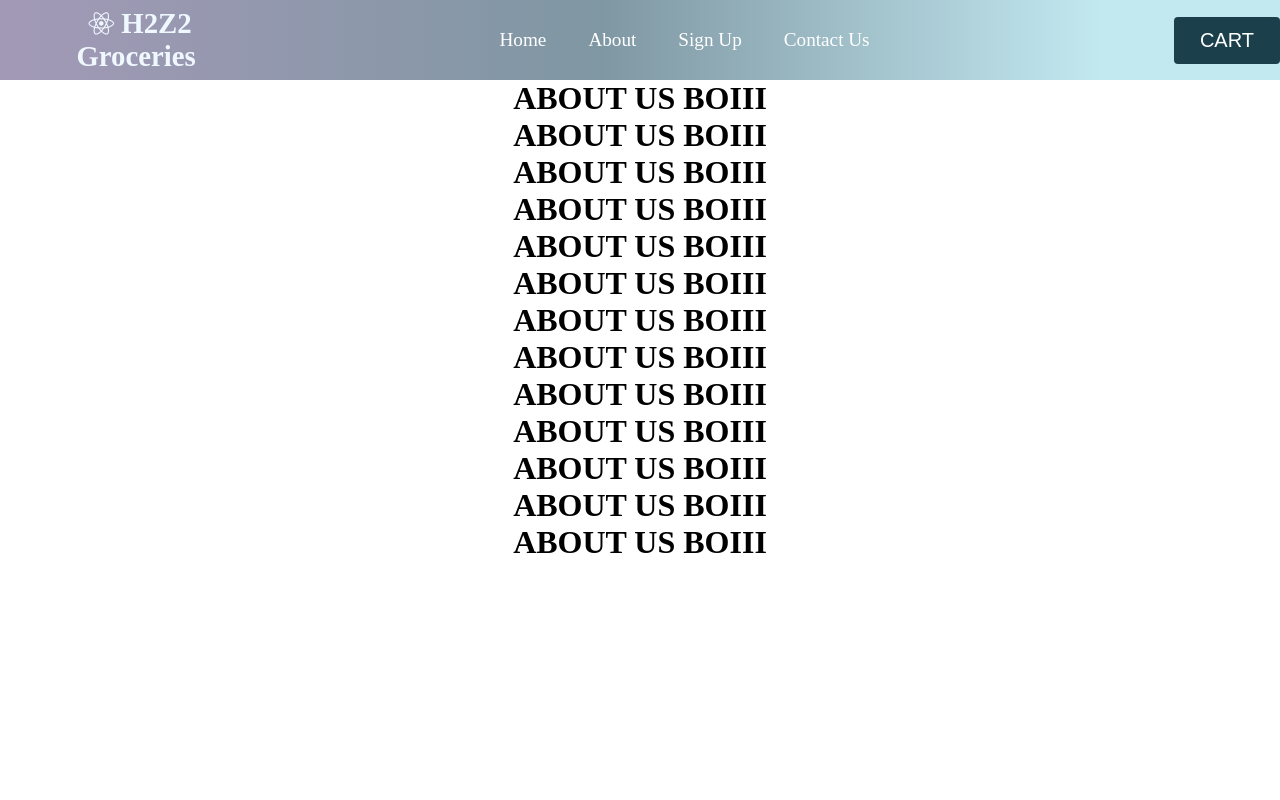
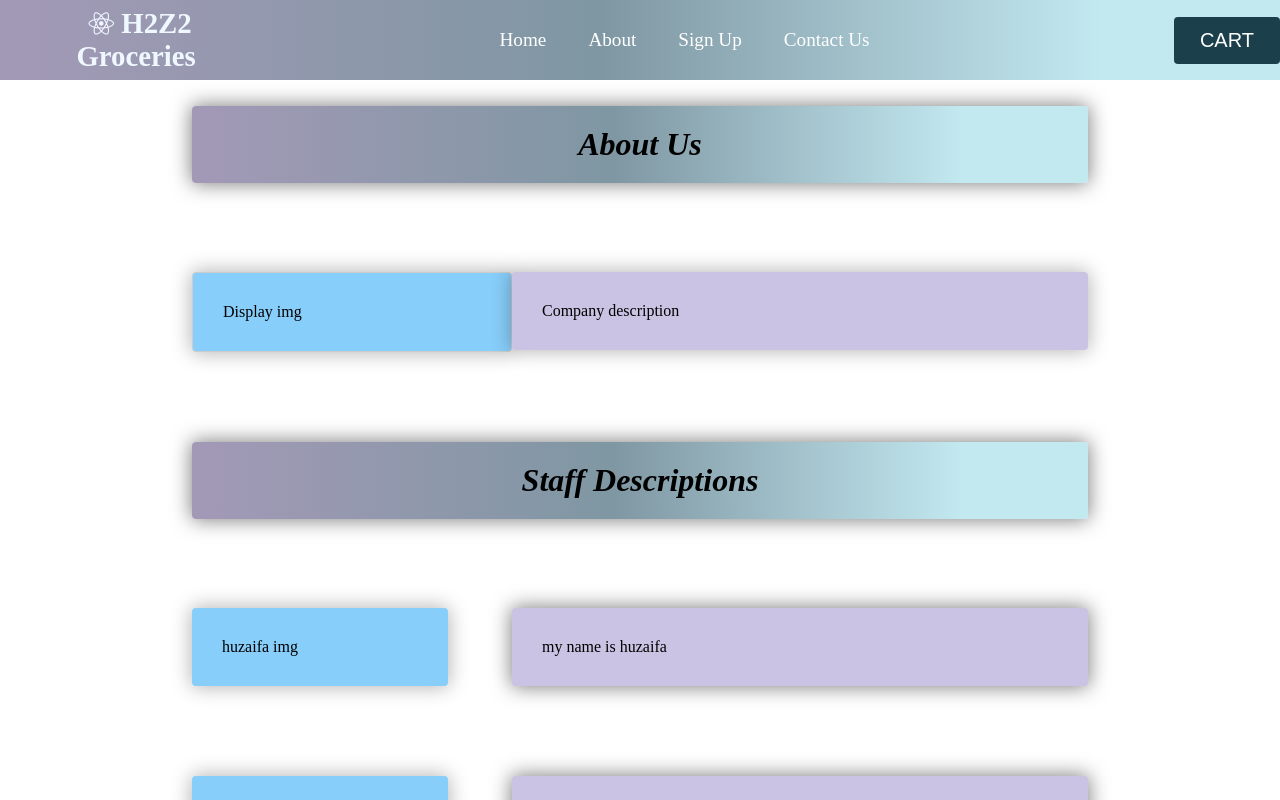
Before and after one commit to huzaifazia17/Online_Grocery_Store, a React (Create React App) app: page /About in a window 1280 px wide. Shown: the top 800 px of the page. Built offline with nearby package versions, Linux system fonts and the light colour scheme; a web font is replaced by a local one.

Commit message:
hanzalah about us commit 1

```diff
--- a/src/JavaScript/About.js
+++ b/src/JavaScript/About.js
@@ -4,23 +4,54 @@ import '../Styles/About.css';
 
 const About = () => {
     return (
-        <div className="Test">
-            <h1>ABOUT US BOIII</h1>
-            <h1>ABOUT US BOIII</h1>
-            <h1>ABOUT US BOIII</h1>
-            <h1>ABOUT US BOIII</h1>
-            <h1>ABOUT US BOIII</h1>
-            <h1>ABOUT US BOIII</h1>
-            <h1>ABOUT US BOIII</h1>
-            <h1>ABOUT US BOIII</h1>
-            <h1>ABOUT US BOIII</h1>
-            <h1>ABOUT US BOIII</h1>
-            <h1>ABOUT US BOIII</h1>
-            <h1>ABOUT US BOIII</h1>
-            <h1>ABOUT US BOIII</h1>
+        <div>
+            <div className="about">
+                <h1>About Us</h1>
+            </div>
+
+            <div className="img-section">
+                <p>Display img</p>
+            </div>
+
+            <div className="description">
+                <p>Company description</p>
+            </div>
+
+            <div className="staff">
+                <h1>Staff Descriptions</h1>
+            </div>
+
+            {/*Staff descriptions below*/ }
+
+            <div className="huzaifa-img">
+                <p>huzaifa img</p>
+            </div>
+            <div className="huzaifa">
+                <p>my name is huzaifa</p>
+            </div>
+
+            <div className="hanzalah-img">
+                <p>hanzalah image</p>
+            </div>
+            <div className="hanzalah">
+                <p>my name is hanzalah</p>
+            </div>
+
+            <div className="zubair">
+                <p>my name is huzaifa</p>
+            </div>
+            <div className="zubair-img">
+                <p>my name is huzaifa</p>
+            </div>
+
+            <div className="ziyad">
+                <p>my name is huzaifa</p>
+            </div>
+            <div className="ziyad-img">
+                <p>my name is huzaifa</p>
+            </div>
 
         </div>
-
     );
 }
 
--- a/src/Styles/About.css
+++ b/src/Styles/About.css
@@ -1,5 +1,70 @@
-.Test{
+.img-section{
+    float: left;
+    width: 25%;
+    padding: 20px;
+    background-color: lightskyblue;
+    border: 1px solid #ccc; /* Gray border */
+    border-radius: 4px; /* Rounded borders */
+    box-sizing: border-box; /* Make sure that padding and width stays in place */
+    margin-top: 2%; /* Add a top margin */
+    margin-bottom: 5%; /* Bottom margin */
+    margin-left: 15%;
+    box-shadow: 0 0 20px 1px rgba(0,0,0,0.3);
+}
 
-    width: 100%;
-    height: 100%;
+.description{
+    padding:25px;
+    background: lightcoral;
+    float: right;
+    width: 45%;
+    border-radius: 4px;
+    background-color: #CBC3E3;
+    padding: 20px;
+    margin-top: 2%; /* Add a top margin */
+    margin-bottom: 5%; /* Bottom margin */
+    margin-right: 15%;
+    display: flex;
+    box-shadow: 0 0 20px 1px rgba(0,0,0,0.3);
 }
+
+.staff, .about{
+    text-align: center;
+    font-style: italic;
+    background: linear-gradient(90deg, rgba(162,153,182,1) 1%, rgba(127,151,163,1) 47%, rgba(194,232,240,1) 86%);
+    float: right;
+    width: 70%;
+    border-radius: 4px;
+    padding: 20px;
+    margin-top: 2%; /* Add a top margin */
+    margin-bottom: 5%; /* Bottom margin */
+    margin-right: 15%;
+    box-shadow: 0 0 20px 1px rgba(0,0,0,0.5);
+}
+
+.huzaifa-img, .hanzalah-img, .zubair-img, .ziyad-img{
+    float: left;
+    width: 20%;
+    padding: 20px;
+    background-color: lightskyblue;
+    border-radius: 4px; /* Rounded borders */
+    box-sizing: border-box; /* Make sure that padding and width stays in place */
+    margin-top: 2%; /* Add a top margin */
+    margin-bottom: 5%; /* Bottom margin */
+    margin-left: 15%;
+    margin-right: 2.5%;
+    box-shadow: 0 0 20px 1px rgba(0,0,0,0.3);
+}
+
+.huzaifa, .hanzalah, .zubair, .ziyad{
+    float: right;
+    width: 45%;
+    border-radius: 4px;
+    background-color: #CBC3E3;
+    padding: 20px;
+    margin-top: 2%; /* Add a top margin */
+    margin-bottom: 5%; /* Bottom margin */
+    margin-right: 15%;
+    margin-left: 2.5%;
+    display: flex;
+    box-shadow: 0 0 20px 1px rgba(0,0,0,0.5);
+}
--- a/src/Styles/Contact.css
+++ b/src/Styles/Contact.css
@@ -24,7 +24,24 @@ h1{
 }
 
 p{
-    padding:10px
+    padding:10px;
+}
+
+
+.contact-form
+{
+        padding:25px;
+        float: right;
+        width: 45%;
+        border-radius: 4px;
+        background-color: #CBC3E3;
+        padding: 20px;
+        margin-top: 2%;
+        margin-bottom: 5%;
+        margin-right: 15%;
+        display: flex;
+        box-shadow: 0 0 20px 1px rgba(0,0,0,0.3);
+        box-sizing: border-box;
 }
 
 .contact-info
@@ -33,43 +50,31 @@ p{
     width: 25%;
     padding: 20px;
     background-color: lightskyblue;
-    border: 1px solid #ccc; /* Gray border */
-    border-radius: 4px; /* Rounded borders */
-    box-sizing: border-box; /* Make sure that padding and width stays in place */
-    margin-top: 2%; /* Add a top margin */
-    margin-bottom: 5%; /* Bottom margin */
+    border-radius: 4px;
+    margin-top: 2%;
+    margin-bottom: 5%;
     margin-left: 15%;
     box-shadow: 0 0 20px 1px rgba(0,0,0,0.3);
+    box-sizing: border-box;
 }
 
-.contact-form
-{
-    padding:25px;
-    background: lightcoral;
-    float: right;
-    width: 45%;
-    border-radius: 4px;
-    background-color: #CBC3E3;
-    padding: 20px;
-    margin-top: 2%; /* Add a top margin */
-    margin-bottom: 5%; /* Bottom margin */
-    margin-right: 15%;
-    display: flex;
-    box-shadow: 0 0 20px 1px rgba(0,0,0,0.3);
+@media only screen and (max-width: 1450px) {
+    .contact-info, .contact-form{
+        float: none;
+        width:auto;
+        margin: 10%;
+        box-sizing: border-box;
+    }
 }
 
-input[type=text], select, textarea {
-    width: 100%; /* Full width */
-    padding: 12px; /* Some padding */
-    border: 1px solid #ccc; /* Gray border */
-    border-radius: 4px; /* Rounded borders */
-    box-sizing: border-box; /* Make sure that padding and width stays in place */
-    margin-top: 6px; /* Add a top margin */
-    margin-bottom: 16px; /* Bottom margin */
-    resize: vertical /* Allow the user to vertically resize the textarea (not horizontally) */
-  }
+@media only screen and (min-width: 1450px) {
+    .contact-info{
+        float: left;
+        min-height: 29em;
+    }
+}
 
-input[type=email], select, textarea{
+input[type=text], input[type=email], select, textarea {
     width: 100%; /* Full width */
     padding: 12px; /* Some padding */
     border: 1px solid #ccc; /* Gray border */
```
